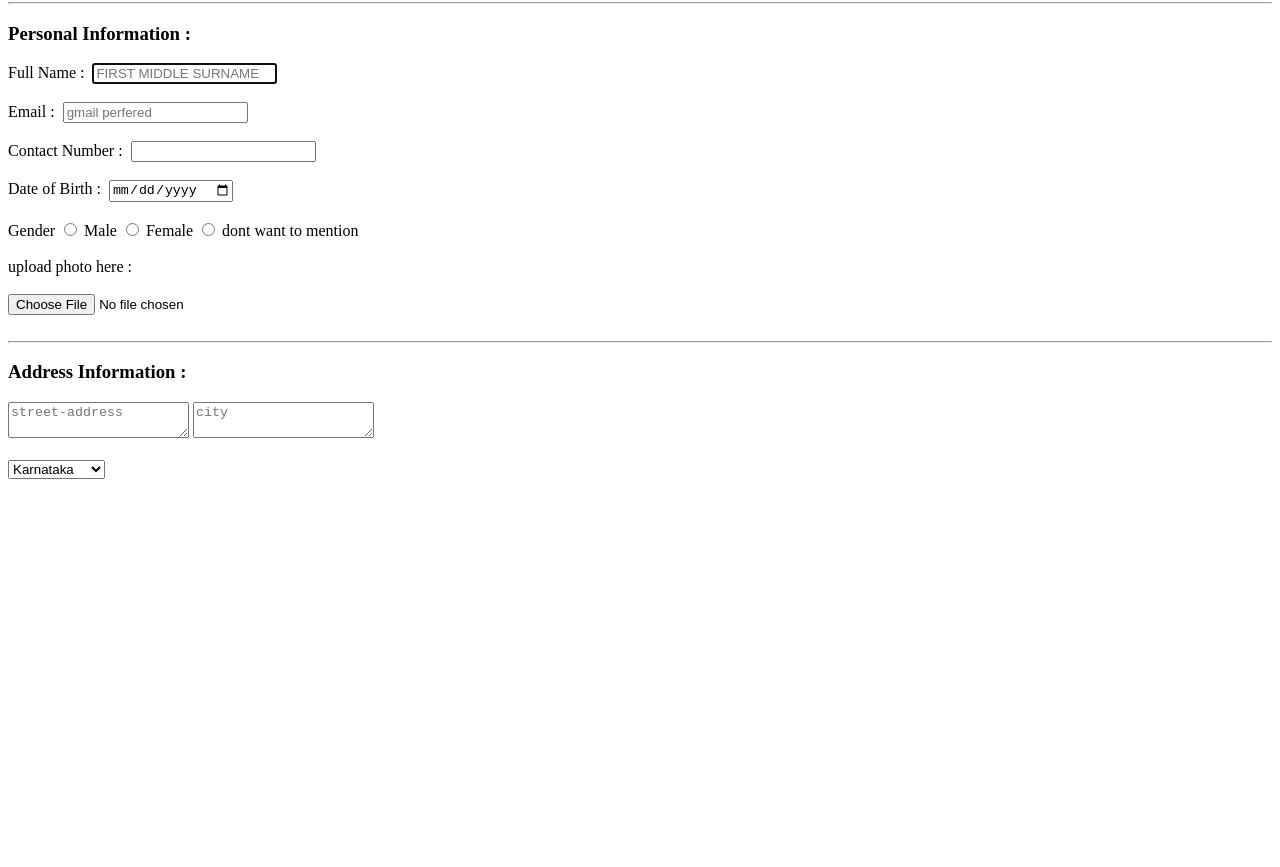
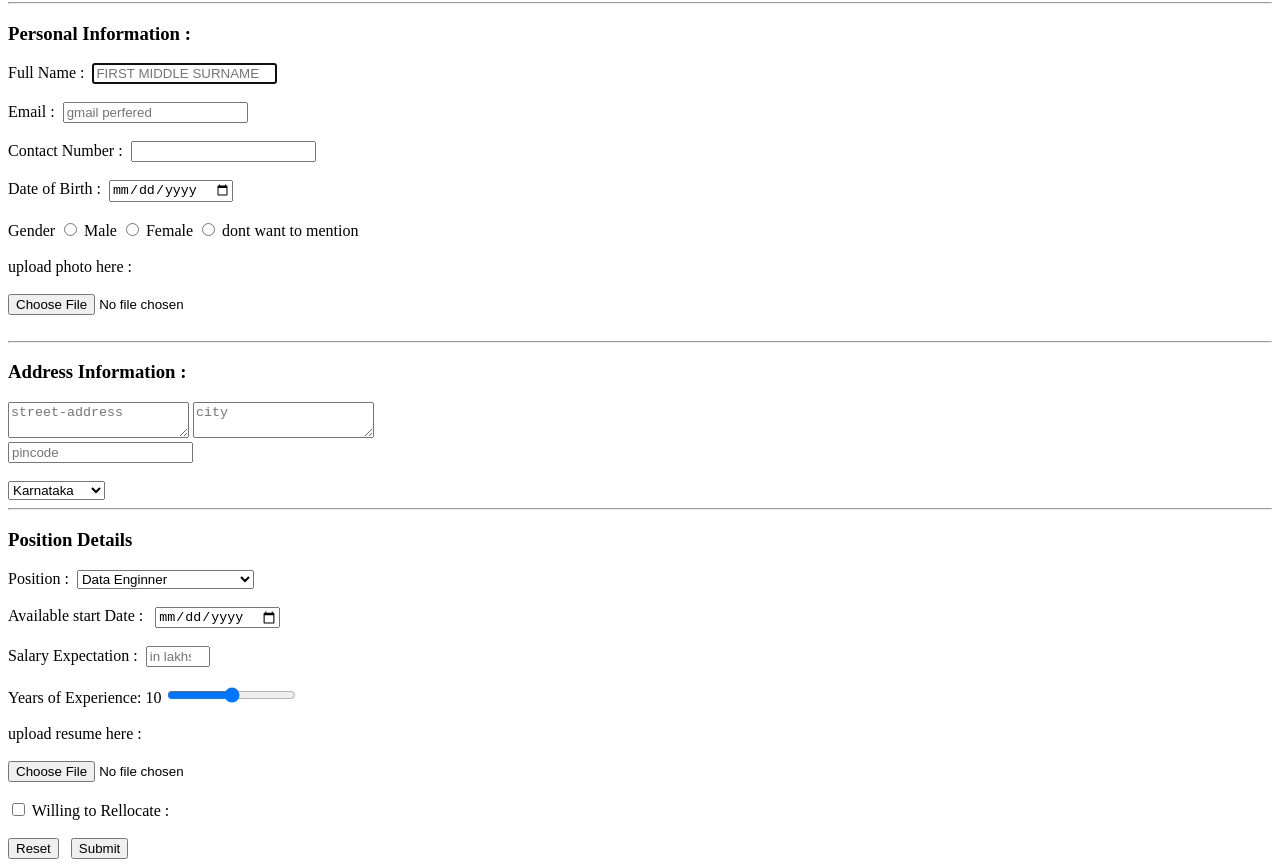
Before and after one commit to salunkhegr1712/Frontend-2025, a plain HTML site: page html/forms/complex-form.html in a window 1280 px wide. Shown: the part 78-945 px from the top of the page. Before the commit the page ends 800 px from the top, so only its background shows below. Drawn offline with Linux system fonts and the light colour scheme.

Commit message:
[HTML] created a complex form in HTML

```diff
--- a/html/forms/complex-form.html
+++ b/html/forms/complex-form.html
@@ -1,13 +1,15 @@
 <!DOCTYPE html>
 <html lang="en">
+
 <head>
     <meta charset="UTF-8">
     <meta name="viewport" content="width=device-width, initial-scale=1.0">
     <title>Job Application Form</title>
 </head>
+
 <body>
     <!-- we're going to create a form for job application with some complex functionality -->
-    <form action="/submit"  method="post">
+    <form action="/submit" method="post">
         <h1>Job Aplication</h1>
         <hr>
         <h3>Personal Information :</h3>
@@ -21,7 +23,7 @@
         <input type="email" name="email" id="email" placeholder="gmail perfered" required>
         <br><br>
         <label for="cellnumber">Contact Number :&nbsp;</label>
-        <input type="number" name="cellnumber" id="cellnumber" required >
+        <input type="number" name="cellnumber" id="cellnumber" required>
         <br><br>
 
         <label for="dob">Date of Birth :&nbsp;</label>
@@ -40,21 +42,58 @@
         <br><br>
 
         <label for="photo">upload photo here : </label> <br><br>
-        <input type="file" name="photp" id="photo">
+        <input type="file" name="photo" id="photo">
         <br><br>
 
         <hr>
         <h3>Address Information : </h3>
         <textarea name="street-address" id="street-address" placeholder="street-address"></textarea>
-        <textarea name="city" id="city" placeholder="city" required></textarea>
+        <textarea name="city" id="city" placeholder="city" required></textarea> <br>
+        <input type="number" name="pincode" id="pincode" placeholder="pincode">
         <br><br>
-        <select name="state" id="state" >
+        <select name="state" id="state">
             <option value="KA">Karnataka</option>
             <option value="MH">Maharashtra</option>
             <option value="RJ">Rajsthan</option>
-            op
+            <option value="TN">Tamil Nadu</option>
+            <option value="OR">Orisa</option>
         </select>
 
+        <hr>
+
+        <h3>Position Details</h3>
+        <label for="position">Position :&nbsp;</label>
+        <select name="position" id="position">
+            <option value="de2001">Data Enginner</option>
+            <option value="ee2001">Electrical Engineer</option>
+            <option value="am2002">Agile Master</option>
+            <option value="hr2001">Hiring Recruiter</option>
+            <option value="lse2001">Lead Software Engineer</option>
+            <option value="jfse2001">Java Full Stack Developer</option>
+        </select> <br><br>
+        <label for="start-date">Available start Date : &nbsp;</label>
+        <input type="date" name="start-date" id="start-date"><br><br>
+        <label for="salary-expectation">Salary Expectation :&nbsp; </label> <input type="number"
+            name="salary-expectation" placeholder="in lakhs" id="salary-expectation" min="1" max="100"><br><br>
+
+        <!-- Years of Experience -->
+        <label for="experience">Years of Experience: <span id="exp-value">10</span></label>
+        <input type="range" id="experience" name="experience" min="0" max="20" value="10"
+            oninput="document.getElementById('exp-value').textContent = this.value;"> <br><br>
+
+        <label for="resume">upload resume here : </label> <br><br>
+        <input type="file" name="resume" id="resume"><br><br>
+        <input type="checkbox" name="rellocate" id="rellocate">
+        <label for="rellocate">Willing to Rellocate : &nbsp;</label>
+        <br><br>
+
+        <!-- submit & reset buttons  -->
+         <input type="reset"> &nbsp;
+         <input type="submit">
     </form>
 </body>
+
 </html>
+
+<!-- sample submission -->
+ <!-- fullname=dfgd&email=dfg%40gmail.com&cellnumber=08624969401&dob=2025-06-25&gender=male&photo=ghansham-new.png&street-address=Gavtan+Morochi%2C+taluqa+malshiras%2C+district+solapur&city=dfgs&pincode=413109&state=MH&position=de2001&start-date=&salary-expectation=23&experience=10&resume=Resume.pdf&rellocate=on -->
```
